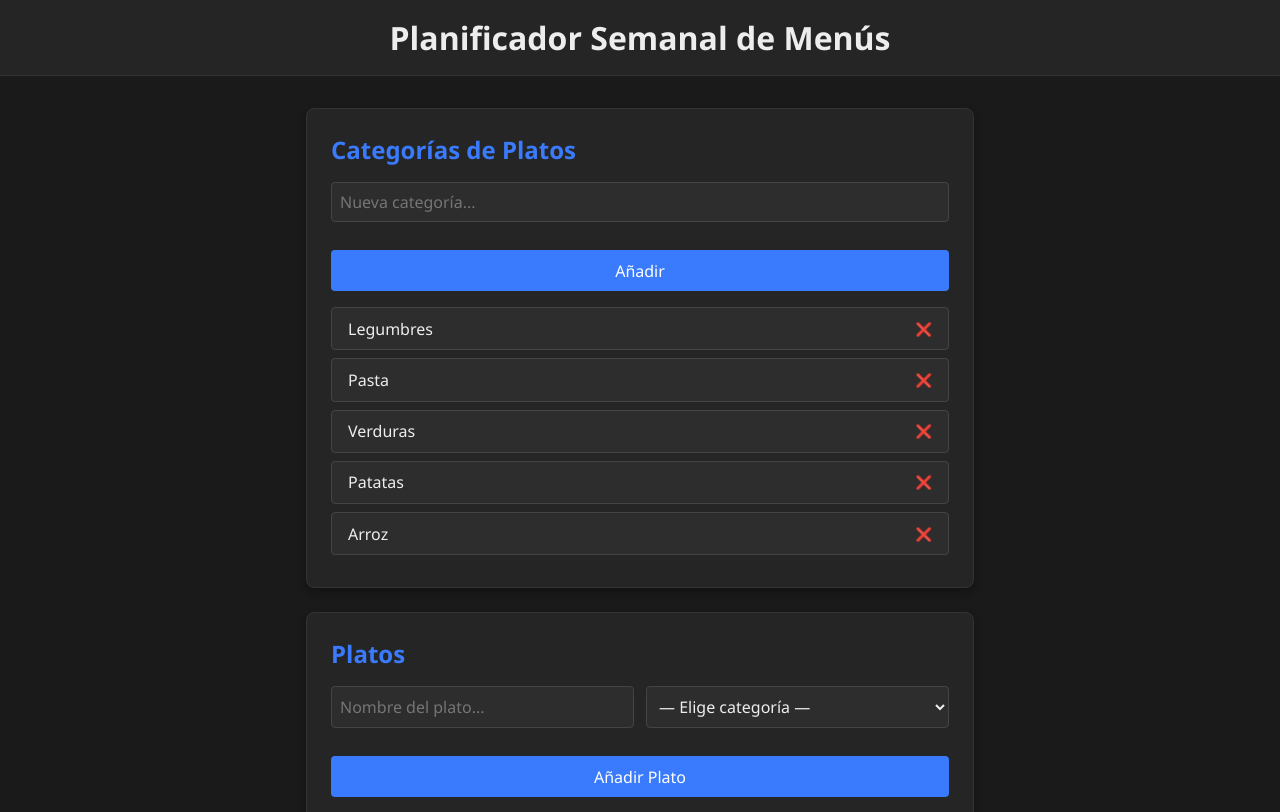
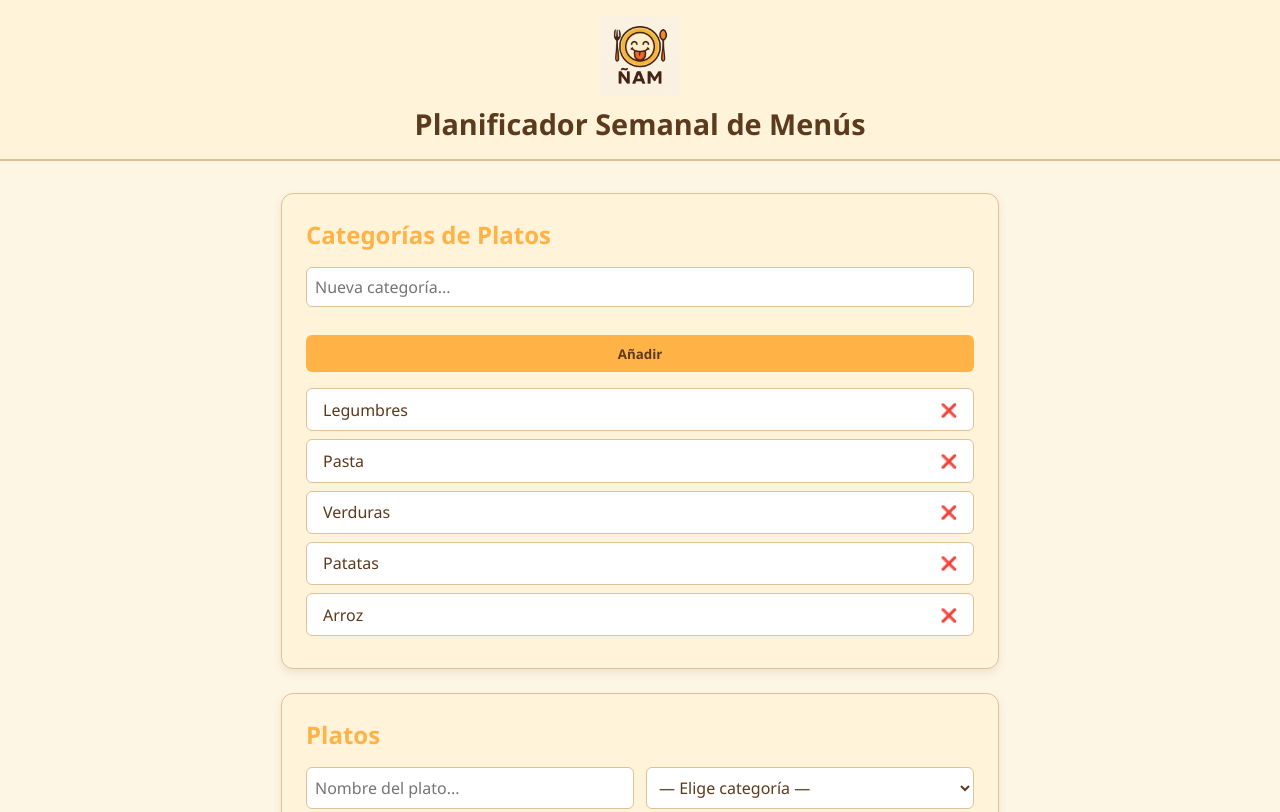
Before and after one commit to ddark7/comida-planner, a plain HTML site: page index.html in a window 1280 px wide. Shown: the top 812 px of the page. Drawn offline with Linux system fonts and the light colour scheme.

Commit message:
Add files via upload

```diff
--- a/index.html
+++ b/index.html
@@ -8,10 +8,12 @@
 </head>
 <body>
   <header>
+    <img src="logo.png" alt="Logo ÑAM" class="logo">
     <h1>Planificador Semanal de Menús</h1>
   </header>
+
   <main>
-    <!-- ===== 1. CATEGORÍAS PREESTABLECIDAS ===== -->
+    <!-- 1. CATEGORÍAS -->
     <section id="seccion-categorias" class="card">
       <h2>Categorías de Platos</h2>
       <form id="form-agregar-categoria" class="form-inline">
@@ -21,7 +23,7 @@
       <ul id="lista-categorias" class="lista"></ul>
     </section>
 
-    <!-- ===== 2. PLATOS PREESTABLECIDOS y PERSONALIZADOS ===== -->
+    <!-- 2. PLATOS -->
     <section id="seccion-platos" class="card">
       <h2>Platos</h2>
       <form id="form-agregar-plato" class="form-inline">
@@ -34,20 +36,20 @@
       <ul id="lista-platos" class="lista"></ul>
     </section>
 
-    <!-- ===== 3. PREFERENCIAS SEMANALES ===== -->
+    <!-- 3. PREFERENCIAS -->
     <section id="seccion-preferencias" class="card">
       <h2>Preferencias Semanales</h2>
       <form id="form-preferencias" class="grid-griddias"></form>
       <button id="btn-guardar-preferencias" class="btn-lleno">Guardar Preferencias</button>
     </section>
 
-    <!-- ===== 4. GENERAR MENÚ SEMANAL ===== -->
+    <!-- 4. GENERAR MENÚ -->
     <section id="seccion-generar" class="card">
       <h2>Generar Menú Semanal</h2>
       <button id="btn-generar-menu" class="btn-lleno">Generar Menú Semanal</button>
     </section>
 
-    <!-- ===== 5. RESULTADO: PLAN SEMANAL ===== -->
+    <!-- 5. RESULTADO -->
     <section id="seccion-resultado" class="card oculto">
       <h2>Menú Semanal</h2>
       <table id="tabla-menu">
@@ -61,21 +63,21 @@
       </table>
     </section>
 
-    <!-- ===== 6. RECETAS PREESTABLECIDAS ===== -->
+    <!-- 6. RECETAS -->
     <section id="seccion-recetas" class="card">
       <h2>Recetas</h2>
       <div id="lista-recetas" class="lista-recetas"></div>
     </section>
-    <!-- ===== 7. HISTORIAL DE MENÚS ===== -->
-  <section id="seccion-historial" class="card oculto">
-    <h2>Historial de Menús</h2>
-    <div id="historial-menus"></div>
-  </section>
-</main>
 
+    <!-- 7. HISTORIAL -->
+    <section id="seccion-historial" class="card oculto">
+      <h2>Historial de Menús</h2>
+      <div id="historial-menus"></div>
+    </section>
+  </main>
 
   <footer>
-    <small>© 2025 Planificador Semanal de Menús. Uso personal.</small>
+    <small>© 2025 Planificador Semanal ÑAM. Uso personal.</small>
   </footer>
 
   <script src="script.js"></script>
--- a/styles.css
+++ b/styles.css
@@ -1,24 +1,22 @@
 /* ================================
-   Tema oscuro / profesional
+   Paleta inspirada en el logo ÑAM
    ================================ */
-
 :root {
-  --bg-total: #1a1a1a;
-  --bg-card: #252525;
-  --text-claro: #ededed;
-  --text-sec: #a0a0a0;
-  --border-card: #333;
-  --accent: #3a7bfd;
-  --accent-hover: #285ecf;
-  --input-bg: #2d2d2d;
-  --input-border: #444;
-  --btn-bg: #3a7bfd;
-  --btn-bg-hover: #285ecf;
-  --btn-text: #ffffff;
+  --bg-total: #fef6e4;         /* beige claro */
+  --bg-card: #fff3d9;         /* beige más saturado */
+  --text-principal: #5c3a1d;  /* marrón oscuro */
+  --text-sec: #a0522d;        /* marrón más suave */
+  --accent: #ffb347;          /* naranja suave */
+  --accent-hover: #ffa500;    /* naranja más fuerte */
+  --input-bg: #fff;           /* blanco */
+  --input-border: #e0c097;    /* beige grisáceo */
+  --btn-bg: #ffb347;
+  --btn-bg-hover: #ffa500;
+  --btn-text: #5c3a1d;
 }
 
 /* ================================
-   Reset y base
+   Base
    ================================ */
 * {
   box-sizing: border-box;
@@ -27,45 +25,58 @@
   font-family: 'Segoe UI', Tahoma, Geneva, Verdana, sans-serif;
 }
 
-html,
-body {
+html, body {
   background-color: var(--bg-total);
-  color: var(--text-claro);
-  height: 100%;
+  color: var(--text-principal);
+  min-height: 100%;
 }
 
+/* ================================
+   Header con logo
+   ================================ */
 header {
   text-align: center;
   padding: 1rem 0;
   background-color: var(--bg-card);
-  border-bottom: 1px solid var(--border-card);
+  border-bottom: 2px solid var(--input-border);
+}
+
+header .logo {
+  width: 80px;
+  height: auto;
+  display: block;
+  margin: 0 auto 0.5rem;
 }
 
 header h1 {
-  font-size: 2rem;
+  font-size: 1.8rem;
+  color: var(--text-principal);
 }
 
+/* ================================
+   Main
+   ================================ */
 main {
-  max-width: 700px;
+  max-width: 750px;
   margin: 2rem auto;
   padding: 0 1rem;
 }
 
 /* ================================
-   Tarjetas secciones
+   Cards
    ================================ */
 .card {
   background-color: var(--bg-card);
-  border: 1px solid var(--border-card);
-  border-radius: 8px;
+  border: 1px solid var(--input-border);
+  border-radius: 12px;
   padding: 1.5rem;
   margin-bottom: 1.5rem;
-  box-shadow: 0 4px 8px rgba(0, 0, 0, 0.3);
+  box-shadow: 0 4px 10px rgba(92, 58, 29, 0.1);
   transition: transform 0.2s ease;
 }
 
 .card:hover {
-  transform: translateY(-2px);
+  transform: translateY(-4px);
 }
 
 .card h2 {
@@ -74,7 +85,7 @@ main {
 }
 
 /* ================================
-   Formularios inline
+   Formularios
    ================================ */
 .form-inline {
   display: flex;
@@ -86,8 +97,8 @@ main {
 .form-inline select {
   background-color: var(--input-bg);
   border: 1px solid var(--input-border);
-  border-radius: 4px;
-  color: var(--text-claro);
+  border-radius: 6px;
+  color: var(--text-principal);
   padding: 0.5rem;
   flex: 1;
   font-size: 1rem;
@@ -96,12 +107,12 @@ main {
 .form-inline button {
   background-color: var(--btn-bg);
   border: none;
-  border-radius: 4px;
+  border-radius: 6px;
   color: var(--btn-text);
   padding: 0.6rem 1.2rem;
   cursor: pointer;
   transition: background-color 0.2s ease;
-  font-size: 1rem;
+  font-weight: bold;
 }
 
 .form-inline button:hover {
@@ -122,14 +133,14 @@ main {
   align-items: center;
   background-color: var(--input-bg);
   border: 1px solid var(--input-border);
-  border-radius: 4px;
+  border-radius: 6px;
   padding: 0.6rem 1rem;
   margin-bottom: 0.5rem;
-  transition: background-color 0.2s ease;
 }
 
 .lista li:hover {
-  background-color: var(--accent-hover);
+  background-color: var(--accent);
+  color: var(--btn-text);
 }
 
 .lista li .texto-muted {
@@ -139,28 +150,22 @@ main {
 .lista li button {
   background: none;
   border: none;
-  color: #ff5c5c;
+  color: #d9534f;
   font-weight: bold;
   cursor: pointer;
-  transition: color 0.2s ease;
 }
 
 .lista li button:hover {
-  color: #ff1e1e;
+  color: #c9302c;
 }
 
 /* ================================
-   Grid para preferencias semanales
+   Preferencias Grid
    ================================ */
 .grid-griddias {
   display: grid;
   grid-template-columns: repeat(auto-fit, minmax(120px, 1fr));
   gap: 1rem;
-}
-
-.grid-griddias .bloque-dia {
-  display: flex;
-  flex-direction: column;
 }
 
 .grid-griddias .bloque-dia label {
@@ -172,28 +177,24 @@ main {
 .grid-griddias .bloque-dia select {
   background-color: var(--input-bg);
   border: 1px solid var(--input-border);
-  border-radius: 4px;
-  color: var(--text-claro);
+  border-radius: 6px;
   padding: 0.5rem;
-  font-size: 1rem;
 }
 
 /* ================================
-   Botones llenos
+   Botón lleno
    ================================ */
 .btn-lleno {
-  display: block;
-  margin-top: 1rem;
   background-color: var(--btn-bg);
+  color: var(--btn-text);
   border: none;
-  border-radius: 4px;
-  color: var(--btn-text);
+  border-radius: 6px;
   padding: 0.75rem 1.2rem;
   cursor: pointer;
   transition: background-color 0.2s ease;
-  font-size: 1rem;
   width: 100%;
-  text-align: center;
+  margin-top: 1rem;
+  font-weight: bold;
 }
 
 .btn-lleno:hover {
@@ -201,14 +202,7 @@ main {
 }
 
 /* ================================
-   Oculto
-   ================================ */
-.oculto {
-  display: none;
-}
-
-/* ================================
-   Tabla de menú semanal
+   Tabla menú semanal
    ================================ */
 #tabla-menu {
   width: 100%;
@@ -218,7 +212,7 @@ main {
 
 #tabla-menu th,
 #tabla-menu td {
-  border: 1px solid var(--border-card);
+  border: 1px solid var(--input-border);
   padding: 0.6rem;
   text-align: left;
 }
@@ -228,19 +222,12 @@ main {
   color: #fff;
 }
 
-/* Responsive para tabla en móvil */
+/* Responsive móvil tabla */
 @media (max-width: 600px) {
-  #tabla-menu,
-  #tabla-menu thead,
-  #tabla-menu tbody,
-  #tabla-menu th,
-  #tabla-menu td,
-  #tabla-menu tr {
+  #tabla-menu, #tabla-menu thead, #tabla-menu tbody, #tabla-menu th, #tabla-menu td, #tabla-menu tr {
     display: block;
   }
-  #tabla-menu tr {
-    margin-bottom: 1rem;
-  }
+  #tabla-menu tr { margin-bottom: 1rem; }
   #tabla-menu td {
     padding-left: 50%;
     position: relative;
@@ -257,36 +244,11 @@ main {
 }
 
 /* ================================
-   Spinner (animación de carga)
-   ================================ */
-.spinner {
-  position: fixed;
-  top: 50%;
-  left: 50%;
-  width: 3rem;
-  height: 3rem;
-  margin: -1.5rem 0 0 -1.5rem;
-  border: 4px solid var(--input-border);
-  border-top: 4px solid var(--accent);
-  border-radius: 50%;
-  animation: giro 1s linear infinite;
-  z-index: 1000;
-}
-
-@keyframes giro {
-  from {
-    transform: rotate(0deg);
-  }
-  to {
-    transform: rotate(360deg);
-  }
-}
-
-/* ================================
    Footer
    ================================ */
 footer {
   text-align: center;
   padding: 1rem 0;
   color: var(--text-sec);
+  font-size: 0.9rem;
 }
```
Also changed, not shown: logo.png (added).
